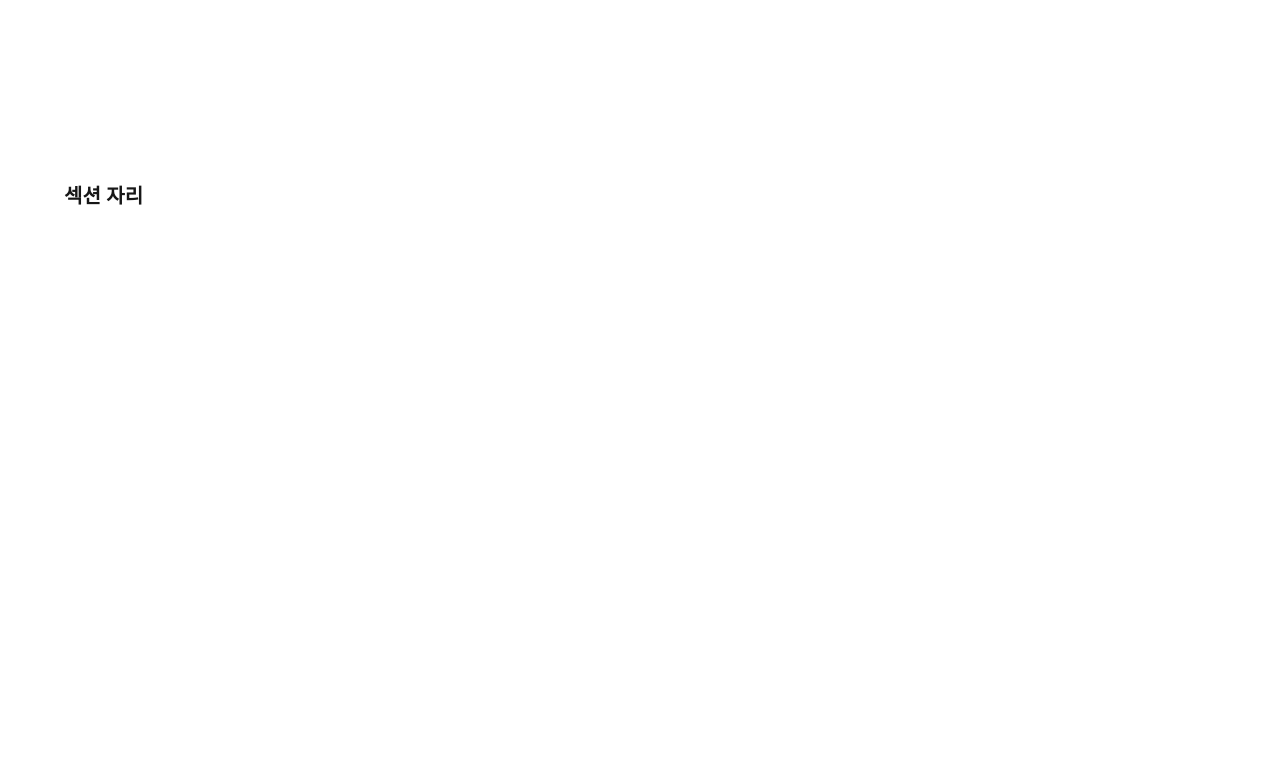
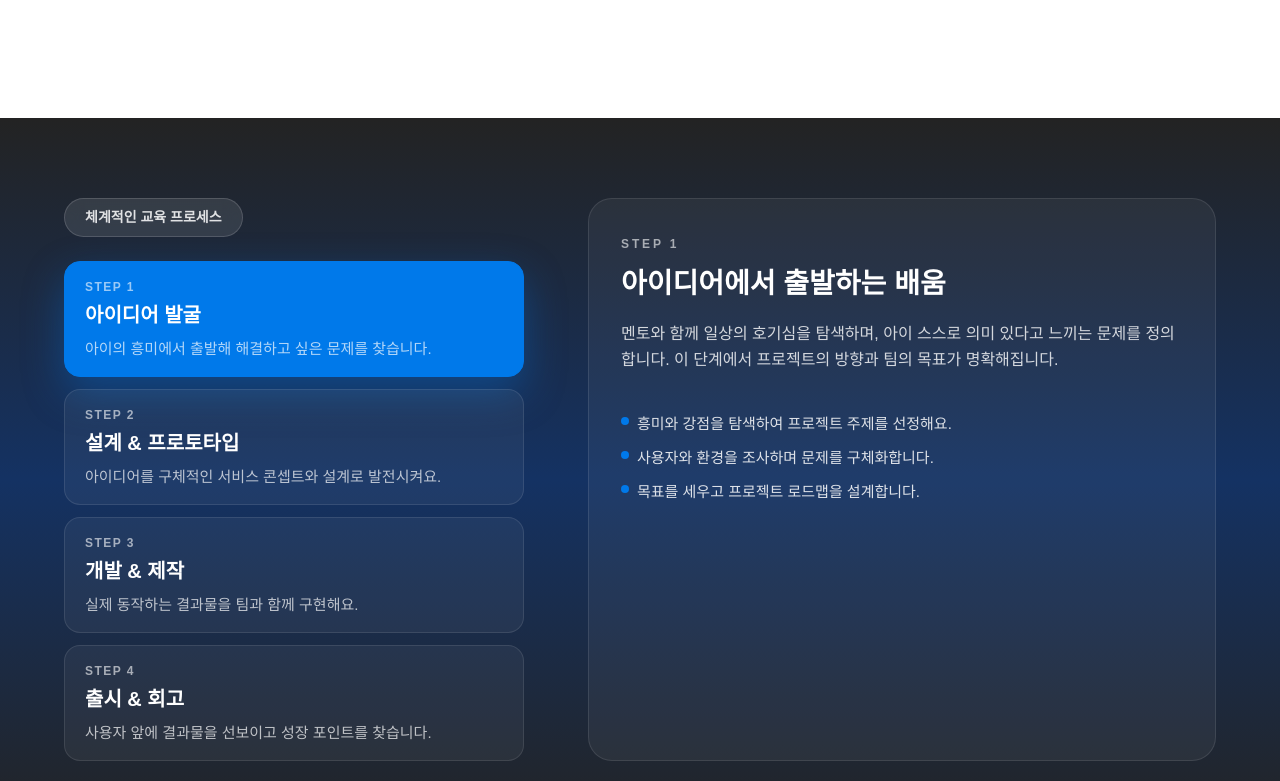
Before and after one commit to WithM2/iakkaweb, a Next.js app: page /ko in a window 1280 px wide. Shown: the part 2039-2820 px from the top of the page. Before the commit the page ends 2313 px from the top, so only its background shows below. Built offline with nearby package versions, Linux system fonts and the light colour scheme.

Commit message:
Refine KO learning journey layout

```diff
--- a/src/app/ko/page.tsx
+++ b/src/app/ko/page.tsx
@@ -1,4 +1,5 @@
 import Header from "@/components/common/Header";
+import LearningJourneySection from "@/components/ko/LearningJourneySection";
 import Image from "next/image";
 import Link from "next/link";
 
@@ -204,6 +205,8 @@ export default function PageKO() {
         </div>
       </section>
 
+      <LearningJourneySection />
+
       {/* 아래부터 다음 섹션들… */}
       <main className="mx-auto max-w-[1200px] px-5 md:px-6 py-16">
         {/* 예시 영역 */}
--- /dev/null
+++ b/src/components/ko/LearningJourneySection.tsx
@@ -0,0 +1,139 @@
+"use client";
+
+import { useState } from "react";
+
+interface JourneyStage {
+  id: string;
+  label: string;
+  summary: string;
+  detailTitle: string;
+  detailDescription: string;
+  keyPoints: string[];
+}
+
+const journeyStages: JourneyStage[] = [
+  {
+    id: "discovery",
+    label: "아이디어 발굴",
+    summary: "아이의 흥미에서 출발해 해결하고 싶은 문제를 찾습니다.",
+    detailTitle: "아이디어에서 출발하는 배움",
+    detailDescription:
+      "멘토와 함께 일상의 호기심을 탐색하며, 아이 스스로 의미 있다고 느끼는 문제를 정의합니다. 이 단계에서 프로젝트의 방향과 팀의 목표가 명확해집니다.",
+    keyPoints: [
+      "흥미와 강점을 탐색하여 프로젝트 주제를 선정해요.",
+      "사용자와 환경을 조사하며 문제를 구체화합니다.",
+      "목표를 세우고 프로젝트 로드맵을 설계합니다.",
+    ],
+  },
+  {
+    id: "design",
+    label: "설계 & 프로토타입",
+    summary: "아이디어를 구체적인 서비스 콘셉트와 설계로 발전시켜요.",
+    detailTitle: "문제를 해결하는 구조를 만듭니다",
+    detailDescription:
+      "사용자 여정을 그려 보고, 필요한 기능과 화면을 기획합니다. 프로토타입을 만들며 아이들은 사용자 관점에서 생각하는 방법을 익힙니다.",
+    keyPoints: [
+      "서비스 구조와 화면 흐름을 시각화합니다.",
+      "프로토타입을 만들며 빠르게 피드백을 받아요.",
+      "팀 내 역할을 나누고 협업하는 방법을 경험합니다.",
+    ],
+  },
+  {
+    id: "build",
+    label: "개발 & 제작",
+    summary: "실제 동작하는 결과물을 팀과 함께 구현해요.",
+    detailTitle: "손에 잡히는 결과로 연결되는 과정",
+    detailDescription:
+      "멘토의 가이드를 받으며 디자인, 개발, 콘텐츠 제작을 병행합니다. 서로의 강점을 살려 역할을 맡고, 스프린트 방식으로 결과를 쌓아갑니다.",
+    keyPoints: [
+      "실제 코드와 디자인 도구로 완성도를 높입니다.",
+      "정기적인 리뷰로 문제를 빠르게 해결합니다.",
+      "협업 도구를 사용해 책임감 있게 일정을 관리합니다.",
+    ],
+  },
+  {
+    id: "launch",
+    label: "출시 & 회고",
+    summary: "사용자 앞에 결과물을 선보이고 성장 포인트를 찾습니다.",
+    detailTitle: "실제 세상과 만나는 경험",
+    detailDescription:
+      "완성한 결과물을 사용자에게 공개하고 피드백을 수집합니다. 발표와 회고를 통해 내가 만든 가치와 다음 목표를 스스로 정리합니다.",
+    keyPoints: [
+      "사용자 테스트와 설문으로 생생한 반응을 확인해요.",
+      "발표를 통해 자신 있게 결과를 설명합니다.",
+      "회고를 기록하며 다음 도전을 설계합니다.",
+    ],
+  },
+];
+
+export default function LearningJourneySection() {
+  const [selectedStageId, setSelectedStageId] = useState(journeyStages[0].id);
+
+  const activeStageIndex = Math.max(
+    journeyStages.findIndex((stage) => stage.id === selectedStageId),
+    0,
+  );
+  const activeStage = journeyStages[activeStageIndex] ?? journeyStages[0];
+
+  return (
+    <section className="w-full bg-[linear-gradient(180deg,#232323_0%,#143263_50%,#232323_100%)] text-white">
+      <div className="mx-auto flex w-full max-w-[1200px] flex-col gap-10 px-5 py-16 md:px-6 md:py-20 lg:flex-row lg:items-stretch lg:gap-16">
+        <div className="flex w-full max-w-[460px] flex-shrink-0 flex-col">
+          <div className="inline-flex w-fit items-center rounded-full border border-white/15 bg-white/10 px-5 py-2 text-[14px] font-semibold text-white/85 backdrop-blur">
+            체계적인 교육 프로세스
+          </div>
+
+          <div className="mt-6 grid gap-3">
+            {journeyStages.map((stage, index) => {
+              const isActive = stage.id === activeStage.id;
+
+              return (
+                <button
+                  key={stage.id}
+                  type="button"
+                  onClick={() => setSelectedStageId(stage.id)}
+                  className={`rounded-[16px] border px-5 py-4 text-left transition-colors duration-200 focus:outline-none focus-visible:ring-2 focus-visible:ring-white/70 focus-visible:ring-offset-2 focus-visible:ring-offset-[#143263] ${
+                    isActive
+                      ? "bg-main-600 border-main-600 text-white shadow-[0_16px_40px_rgba(0,121,234,0.35)]"
+                      : "bg-white/5 border-white/10 text-white/80 hover:bg-white/15 hover:border-white/20 hover:text-white"
+                  }`}
+                >
+                  <div className="text-[12px] font-semibold uppercase tracking-[0.12em] text-white/60">
+                    {`Step ${index + 1}`}
+                  </div>
+                  <div className="mt-1 text-[18px] font-semibold text-white md:text-[20px]">
+                    {stage.label}
+                  </div>
+                  <p className="mt-2 text-[14px] leading-[22px] text-white/70 md:text-[15px]">
+                    {stage.summary}
+                  </p>
+                </button>
+              );
+            })}
+          </div>
+        </div>
+
+        <div className="flex flex-1 flex-col rounded-[24px] border border-white/10 bg-white/5 p-6 md:p-8">
+          <div>
+            <span className="text-[12px] font-semibold uppercase tracking-[0.24em] text-white/60">
+              {`Step ${activeStageIndex + 1}`}
+            </span>
+            <h4 className="mt-2 text-[24px] font-bold md:text-[28px]">{activeStage.detailTitle}</h4>
+            <p className="mt-4 text-[14px] leading-[24px] text-white/80 md:text-[16px] md:leading-[26px]">
+              {activeStage.detailDescription}
+            </p>
+          </div>
+
+          <ul className="mt-8 space-y-3 text-[14px] leading-[22px] text-white md:mt-10 md:text-[15px]">
+            {activeStage.keyPoints.map((point) => (
+              <li key={point} className="flex gap-2">
+                <span className="mt-1 inline-block h-2 w-2 flex-shrink-0 rounded-full bg-main-600" aria-hidden />
+                <span className="flex-1 text-white/85">{point}</span>
+              </li>
+            ))}
+          </ul>
+        </div>
+      </div>
+    </section>
+  );
+}
```
